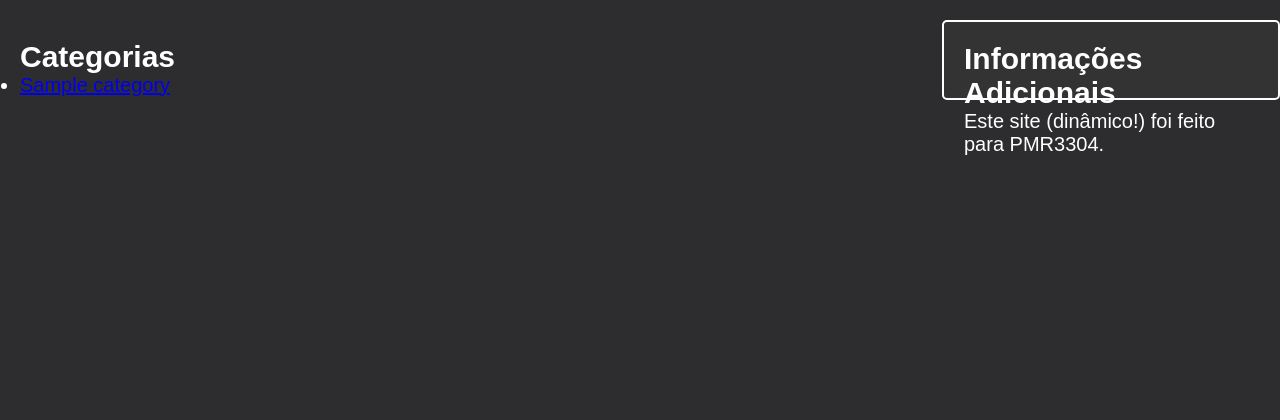
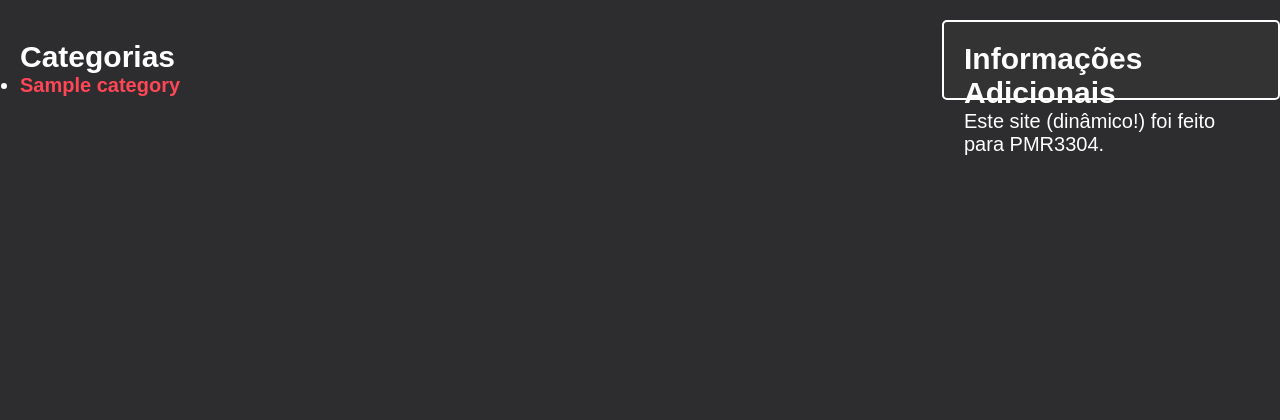
Before and after one commit to YujiKF/PMR3304-sitedinamico, a Django app: page /posts/categories/ in a window 1280 px wide. Shown: the part 243-663 px from the top of the page. Run offline with Django 5.2, Linux system fonts and the light colour scheme; tables that the repository leaves empty hold one stand-in row (values such as "Sample post").

Commit message:
Commit final, para garantir que tudo está certo.

```diff
--- a/post/templates/post/category_list.html
+++ b/post/templates/post/category_list.html
@@ -4,7 +4,7 @@
 <h2>Categorias</h2>
 <ul>
     {% for category in categories %}
-        <li><a href="{% url 'category_detail' category.pk %}">{{ category.name }}</a></li>
+        <li><a href="{% url 'category_detail' category.pk %}" class="post-title">{{ category.name }}</a></li>
     {% endfor %}
 </ul>
 {% endblock %}
```
